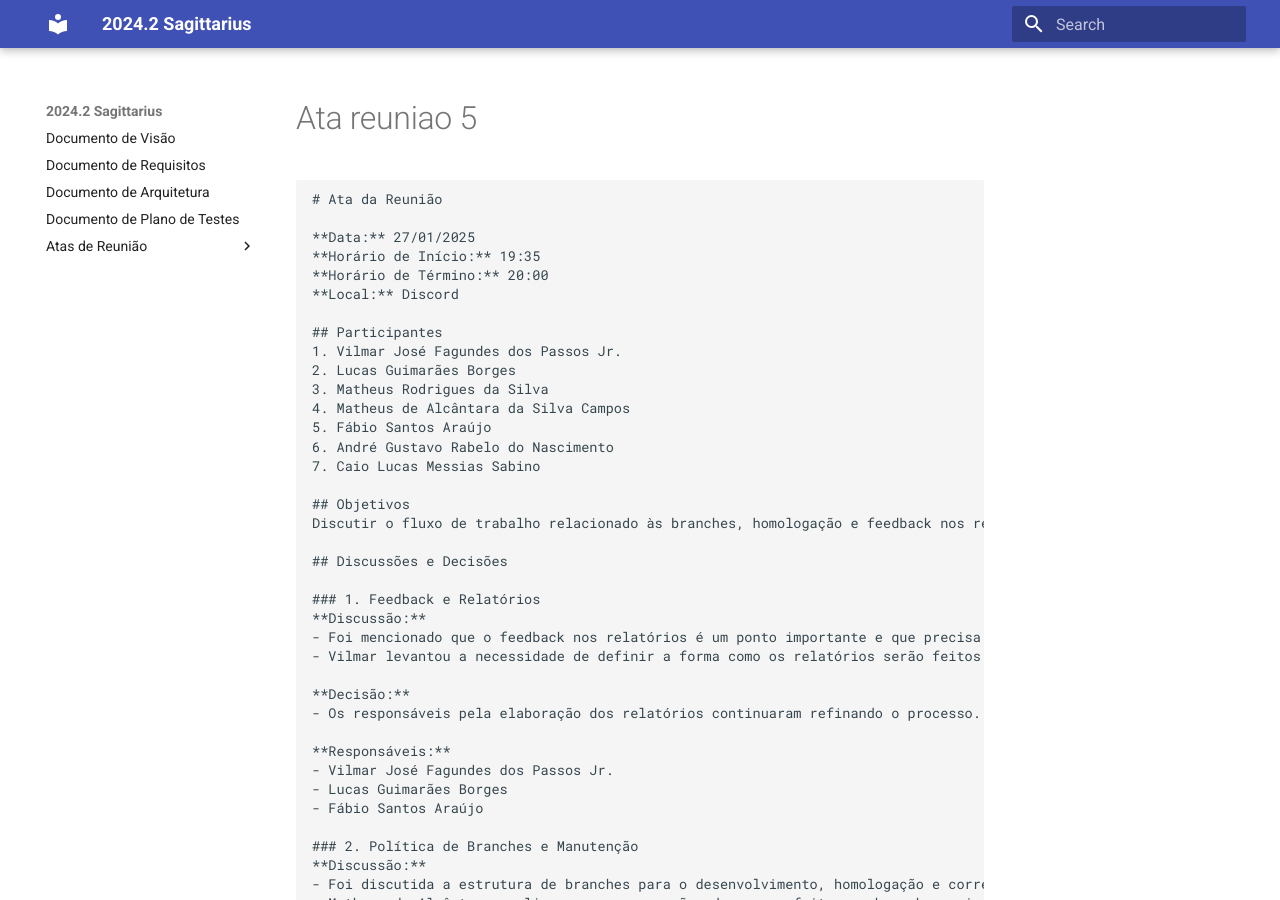
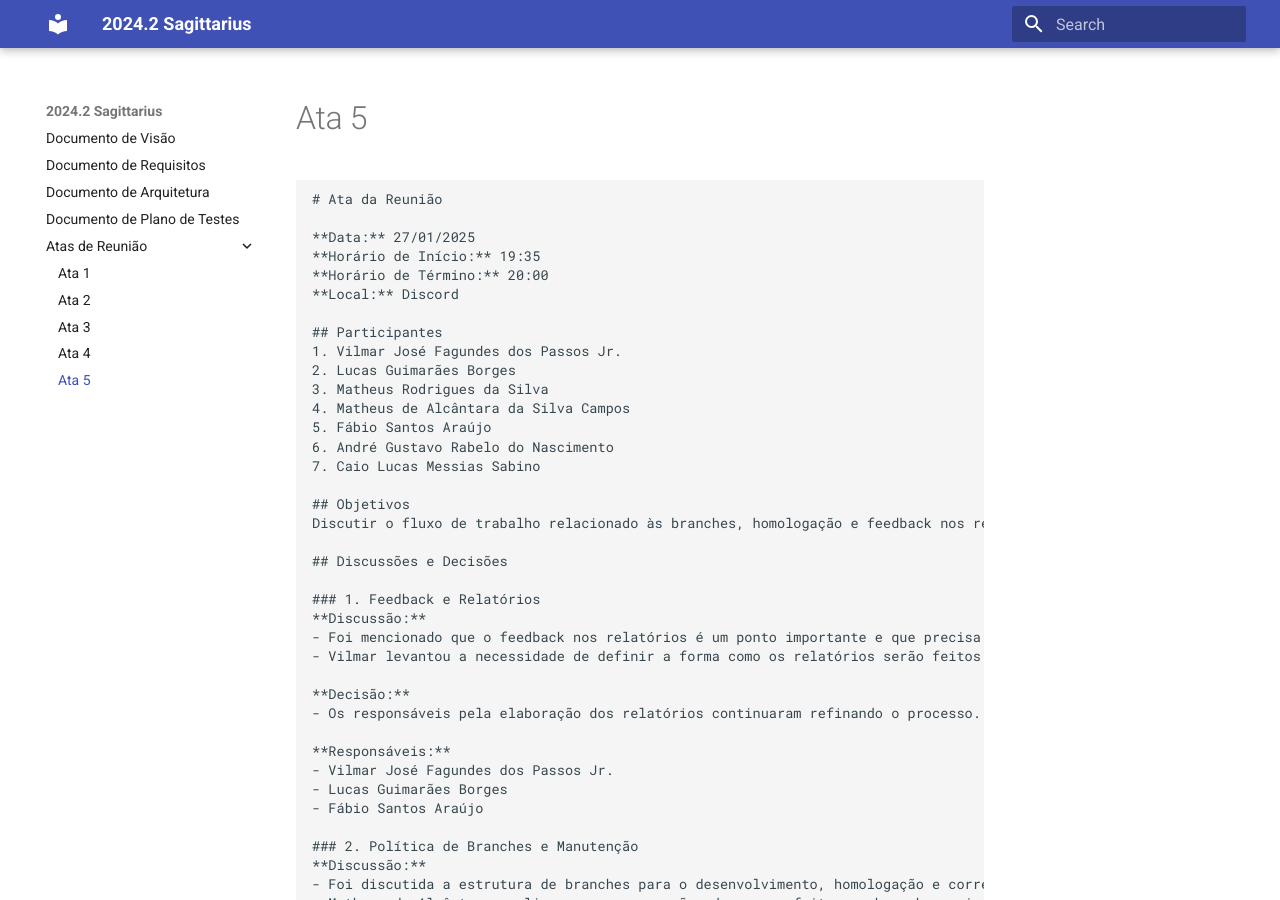
Before and after one commit to FGA0138-MDS-Ajax/2024.2-Sagittarius, an MkDocs documentation site: the page built from docs/atas-reuniao/ata-reuniao-5.md, in a window 1280 px wide and 900 px high. Built offline with MkDocs 1.6.1 and Material for MkDocs 9.7.7, drawn with Linux system fonts in a browser that asks for light colours.

Commit message:
Update mkdocs.yml

```diff
--- a/mkdocs.yml
+++ b/mkdocs.yml
@@ -10,6 +10,7 @@ nav:
     - Ata 2: "atas-reuniao/ata-reuniao-2.md"
     - Ata 3: "atas-reuniao/ata-reuniao-3.md"
     - Ata 4: "atas-reuniao/ata-reuniao-4.md"
+    - Ata 5: "atas-reuniao/ata-reuniao-5.md"
 
 theme:
   name: material
```
